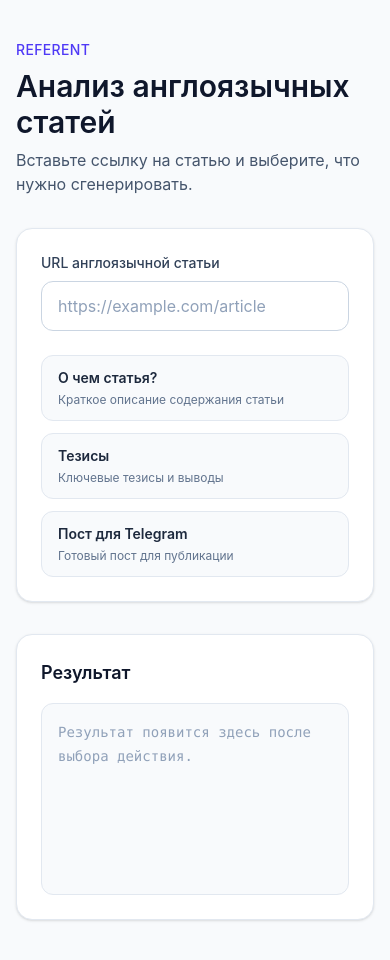
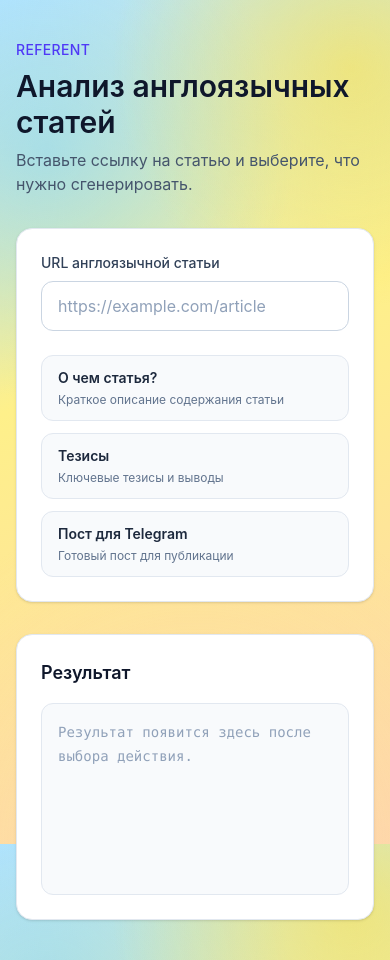
Before and after one commit to lsm-sys/referent, a Next.js app: page / in a window 390 px wide. Built offline with nearby package versions, Linux system fonts and the light colour scheme.

Commit message:
Enhance global styles with new background gradients and update main layout for improved responsiveness

```diff
--- a/app/globals.css
+++ b/app/globals.css
@@ -1,5 +1,12 @@
 @import "tailwindcss";
 
 body {
-  @apply bg-slate-50 text-slate-900 antialiased;
+  @apply min-h-screen text-slate-900 antialiased;
+  background-color: #e0f2fe;
+  background-image:
+    radial-gradient(circle at 90% 8%, rgba(253, 224, 71, 0.55) 0%, transparent 28%),
+    radial-gradient(circle at 12% 18%, rgba(125, 211, 252, 0.5) 0%, transparent 32%),
+    radial-gradient(circle at 50% 100%, rgba(254, 215, 170, 0.45) 0%, transparent 40%),
+    linear-gradient(160deg, #bae6fd 0%, #fef08a 42%, #fed7aa 100%);
+  background-attachment: fixed;
 }
--- a/app/page.tsx
+++ b/app/page.tsx
@@ -2,7 +2,7 @@ import ReferentForm from "./components/ReferentForm";
 
 export default function Home() {
   return (
-    <main className="min-h-screen px-4 py-10 sm:px-6 lg:px-8">
+    <main className="relative min-h-screen px-4 py-10 sm:px-6 lg:px-8">
       <ReferentForm />
     </main>
   );
```
